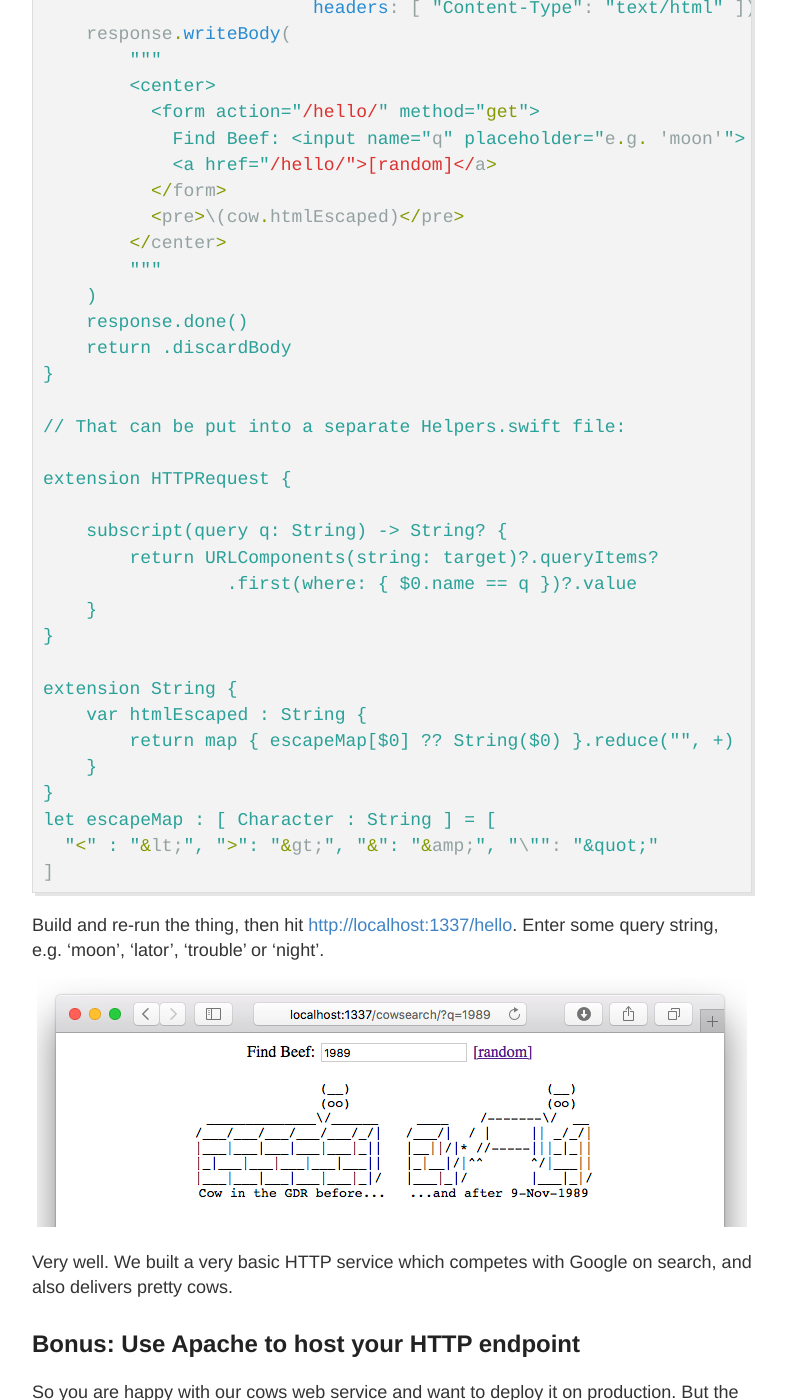
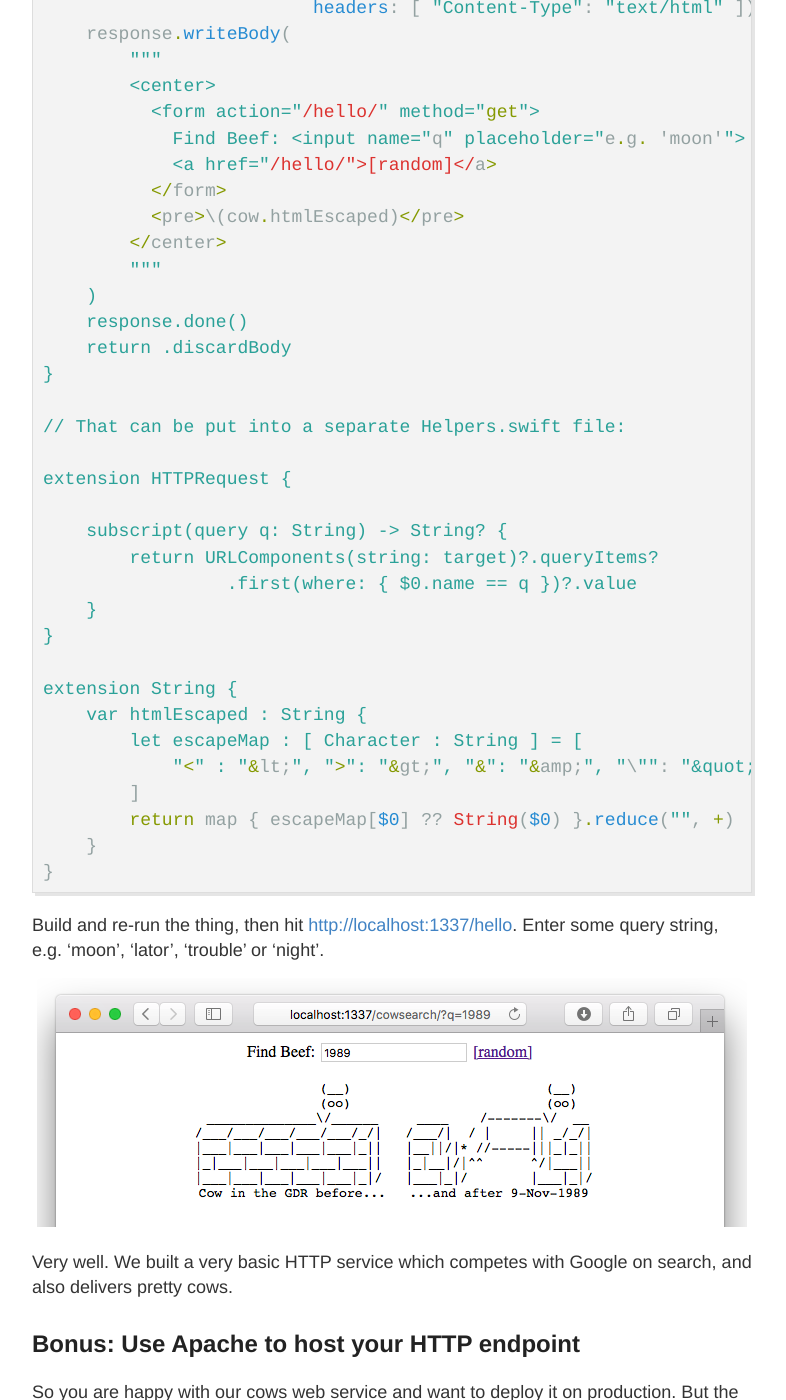
Before and after one commit to AlwaysRightInstitute/alwaysrightinstitute.github.io, a Jekyll site: the page built from _posts/2017-10-28-http-010.md, in a window 1280 px wide and 1400 px high, scrolled down 7723 px. Shown: the whole window, without its empty margins (248-1034 px from the left). Built offline with Jekyll 4.4.1, drawn with Linux system fonts in a browser that asks for light colours; comment, search, counter and statistics services are not loaded.

Commit message:
Same thing, different place

````diff
--- a/_posts/2017-10-28-http-010.md
+++ b/_posts/2017-10-28-http-010.md
@@ -353,12 +353,12 @@ extension HTTPRequest {
 
 extension String {
     var htmlEscaped : String {
+        let escapeMap : [ Character : String ] = [
+            "<" : "&lt;", ">": "&gt;", "&": "&amp;", "\"": "&quot;"
+        ]
         return map { escapeMap[$0] ?? String($0) }.reduce("", +)
     }
 }
-let escapeMap : [ Character : String ] = [
-  "<" : "&lt;", ">": "&gt;", "&": "&amp;", "\"": "&quot;"
-]
 ```
 
 Build and re-run the thing, then hit
````
